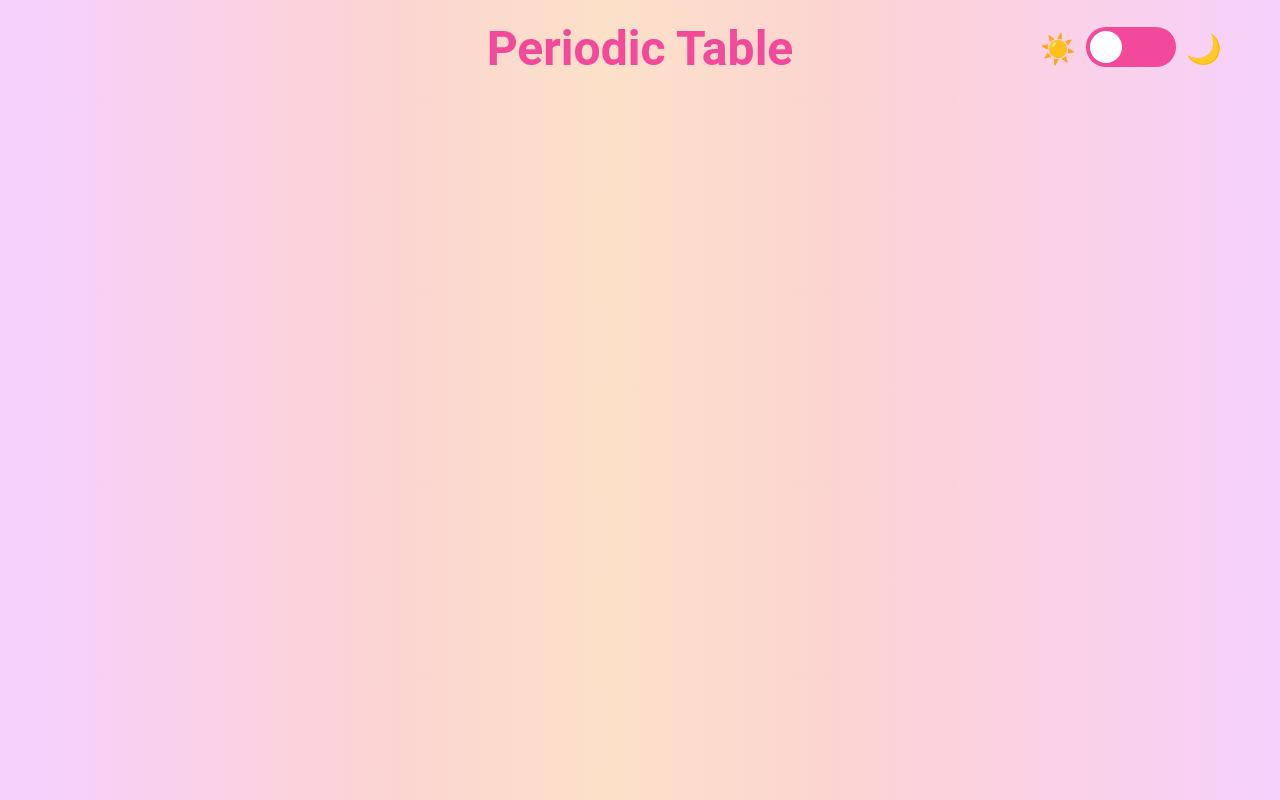
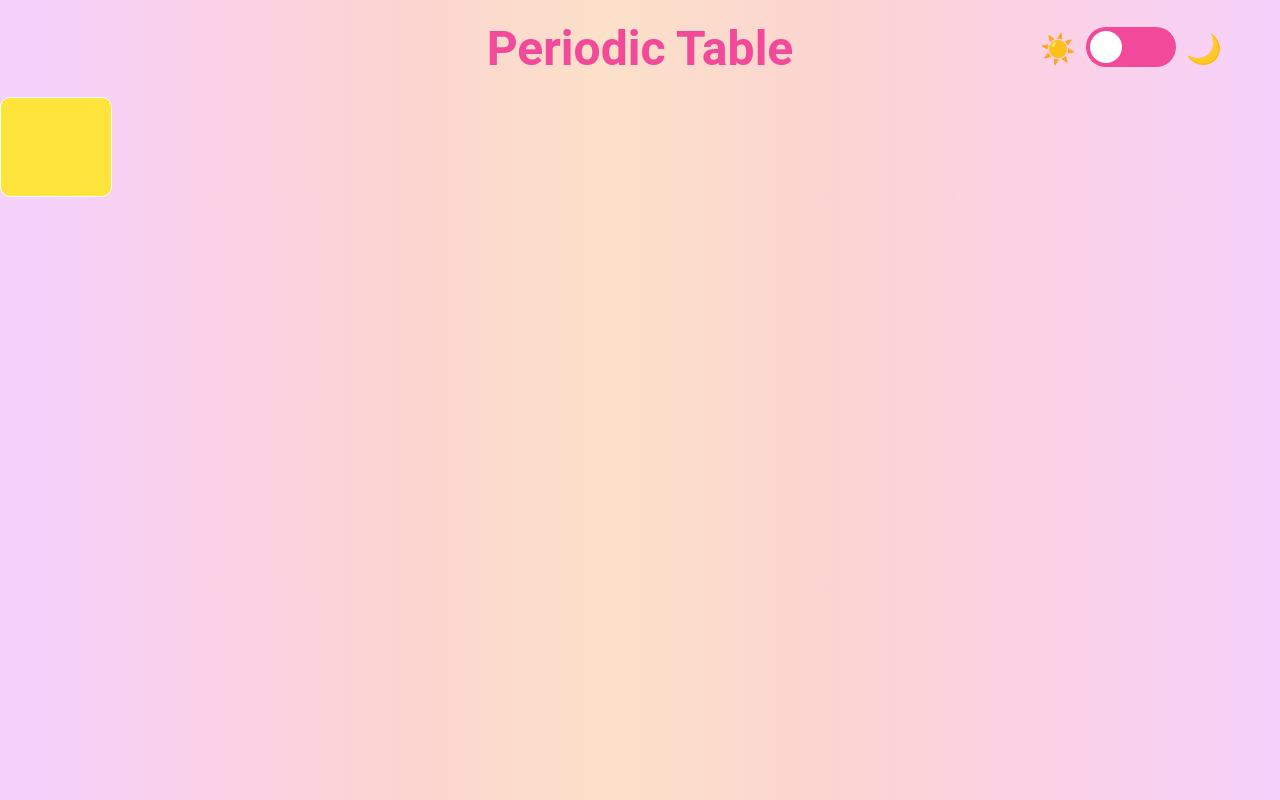
Before and after one commit to marina-santana/periodic-table, a Next.js app: page / in a window 1280 px wide. Built offline with nearby package versions, Linux system fonts and the light colour scheme.

Commit message:
feat: add component Element

```diff
--- /dev/null
+++ b/pages/component/Element.tsx
@@ -0,0 +1,20 @@
+import React from 'react'
+import { Container } from "../styles/element";
+
+interface ElementProps {
+  number?: string;
+  symbol?: string;
+  name?: string;
+  backgroundColor: string;
+}
+
+const Element : React.FC<ElementProps> = ({number, symbol, name, backgroundColor}) => {
+  return (
+  <Container backgroundColor={backgroundColor}>
+   {number && <span>{number}</span>}
+   {symbol && <p>{symbol}</p>}
+   {name && <span>{name}</span>}
+  </Container>)
+}
+
+export default Element
--- a/pages/index.tsx
+++ b/pages/index.tsx
@@ -4,19 +4,20 @@ import Header from './Header'
 import { MyGlobalStyle } from './styles/global'
 import theme from './styles/theme'
 import Head from 'next/head'
+import Element from './component/Element'
 
 export default function Home() {
   return (
     <ThemeProvider theme={theme}>
-
+      <MyGlobalStyle/>
       <Head>
         <title>Periodic Table</title>
         <meta name="viewport" content="initial-scale=1.0, width=device-width" />
         <link rel="preconnect" href="https://fonts.gstatic.com"/>
         <link href="https://fonts.googleapis.com/css2?family=Secular+One&display=swap" rel="stylesheet"/>
       </Head>
-      <MyGlobalStyle/>
       <Header/>
+      <Element backgroundColor={theme.colors.yellow}/>
 
     </ThemeProvider>
   )
--- /dev/null
+++ b/pages/styles/element.ts
@@ -0,0 +1,27 @@
+import styled from 'styled-components';
+
+interface ContainerProps {
+  backgroundColor: string;
+}
+
+export const Container = styled.div<ContainerProps>`
+  width: 112px;
+  height: 100px;
+  background: ${props => props.backgroundColor};
+  border: 1px solid #FFFFFF;
+  box-sizing: border-box;
+  border-radius: 10px;
+  display: flex;
+  flex-direction: column;
+  align-items: center;
+  justify-content: center;
+
+  p{
+    /* font-weight: bold; */
+    font-size: 1.5rem;
+  }
+
+  span{
+    margin: 5px 0;
+  }
+`;
--- a/pages/styles/global.ts
+++ b/pages/styles/global.ts
@@ -11,5 +11,6 @@ export const MyGlobalStyle = createGlobalStyle`
 
   body {
     background: ${props => props.theme.colors.rainbow};
+    font-family: 'Roboto', sans-serif;
   }
 `;
--- a/pages/styles/header.ts
+++ b/pages/styles/header.ts
@@ -9,7 +9,6 @@ export const Container = styled.div`
   position: relative;
 
   h1{
-    font-family: 'Roboto', sans-serif;
     font-size: 3rem;
   }
 
```
Also changed, not shown: 1 other file (tests, documents, lock files or other folders).
